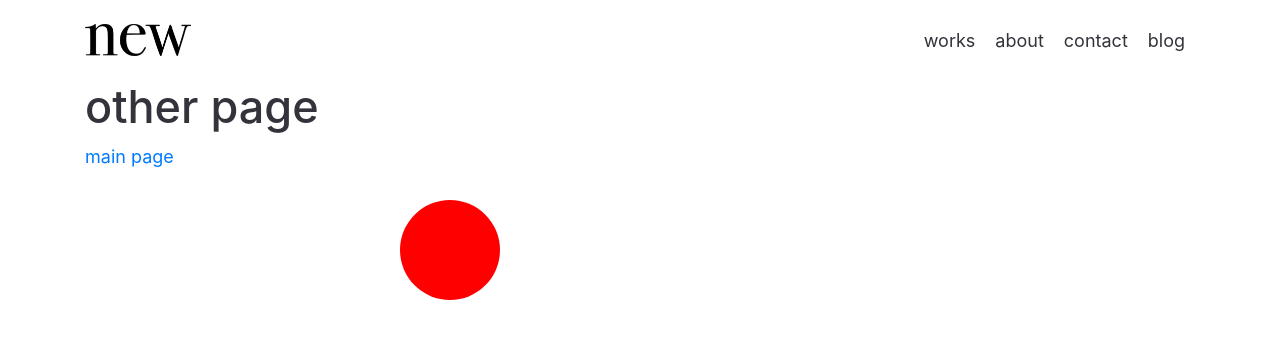
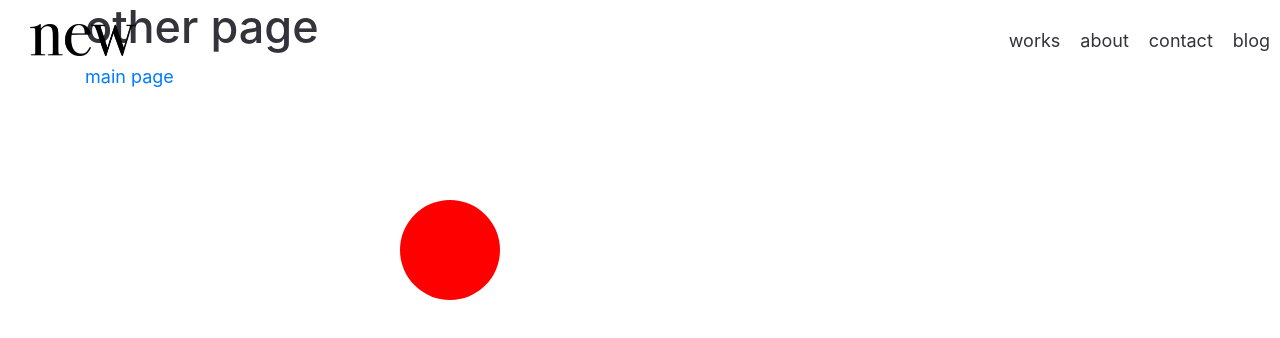
Before and after one commit to aratius/Scary, a Next.js app: page /other in a window 1280 px wide. Shown: the top 338 px of the page. Built offline with nearby package versions, Linux system fonts and the light colour scheme.

Commit message:
headerをfixさせた

```diff
--- a/styles/modules/common/header.module.scss
+++ b/styles/modules/common/header.module.scss
@@ -6,11 +6,21 @@
   display: flex;
   justify-content: space-between;
   align-items: center;
+  position: fixed;
+  top: 0;
+  left: 0;
+  z-index: 10;
   @media (max-width: ($sp)) {
     height: $header-height-sp;
   }
+  @media (min-width: ($pc)) {
+  }
   img {
+    margin-left: $m-6;
     height: 40%;
+    @media (max-width: ($sp)) {
+      margin-left: $m-2;
+    }
   }
   ul {
     height: 100%;
--- a/styles/modules/top.module.scss
+++ b/styles/modules/top.module.scss
@@ -1,9 +1,11 @@
 @import '../config.scss';
+
+$lead-height: 95vh;
 
 .lead__container {
   width: 100%;
   /* height: 90vhで次のコンテンツが見えるように */
-  height: 90vh;
+  height: $lead-height;
   display: flex;
   justify-content: center;
   align-items: center;
@@ -17,7 +19,7 @@
   position: absolute;
   top: 0;
   left: 10%;
-  margin-top: 90vh;
+  margin-top: $lead-height;
 
   .about__container {
     width: 100%;
```
